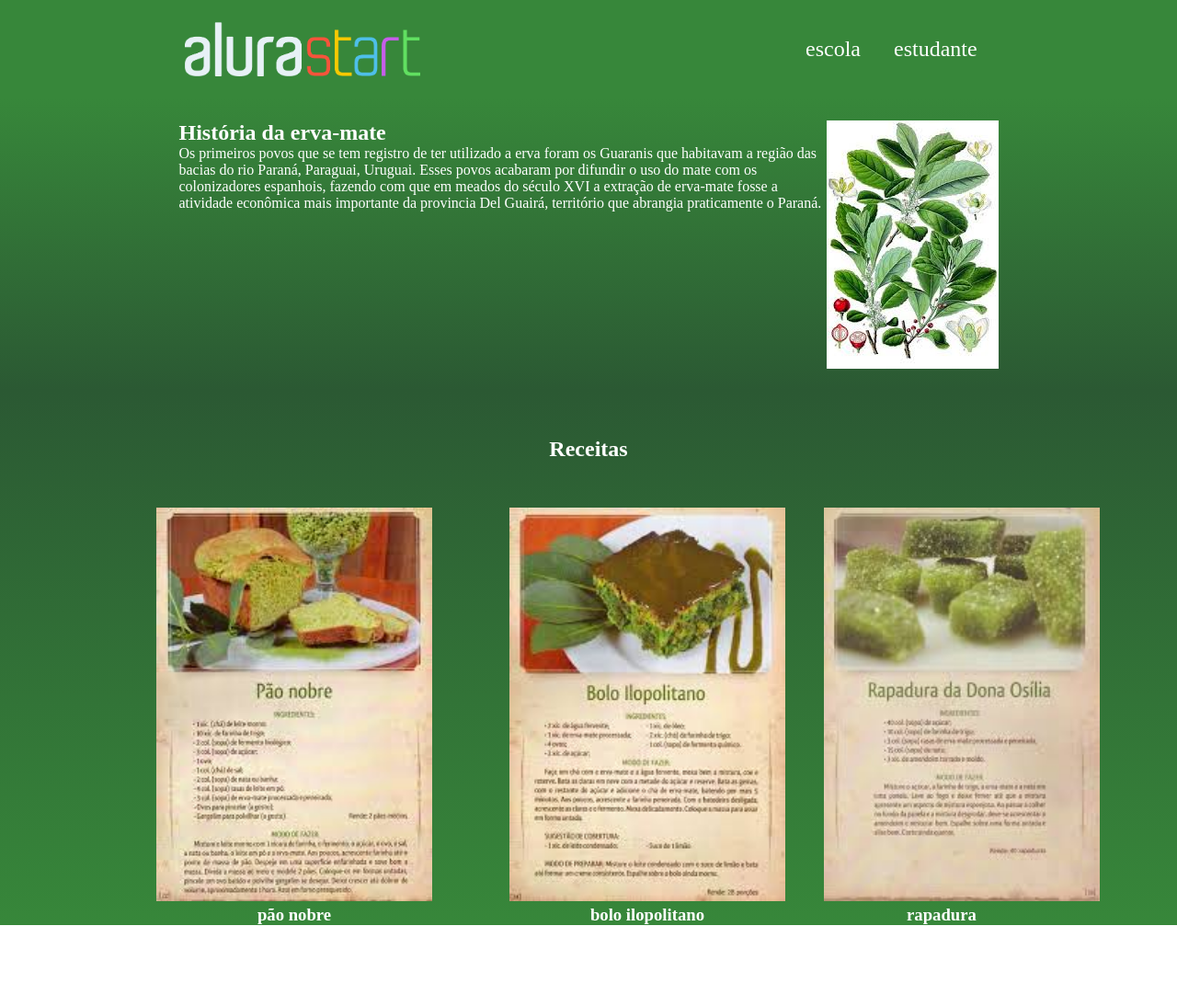
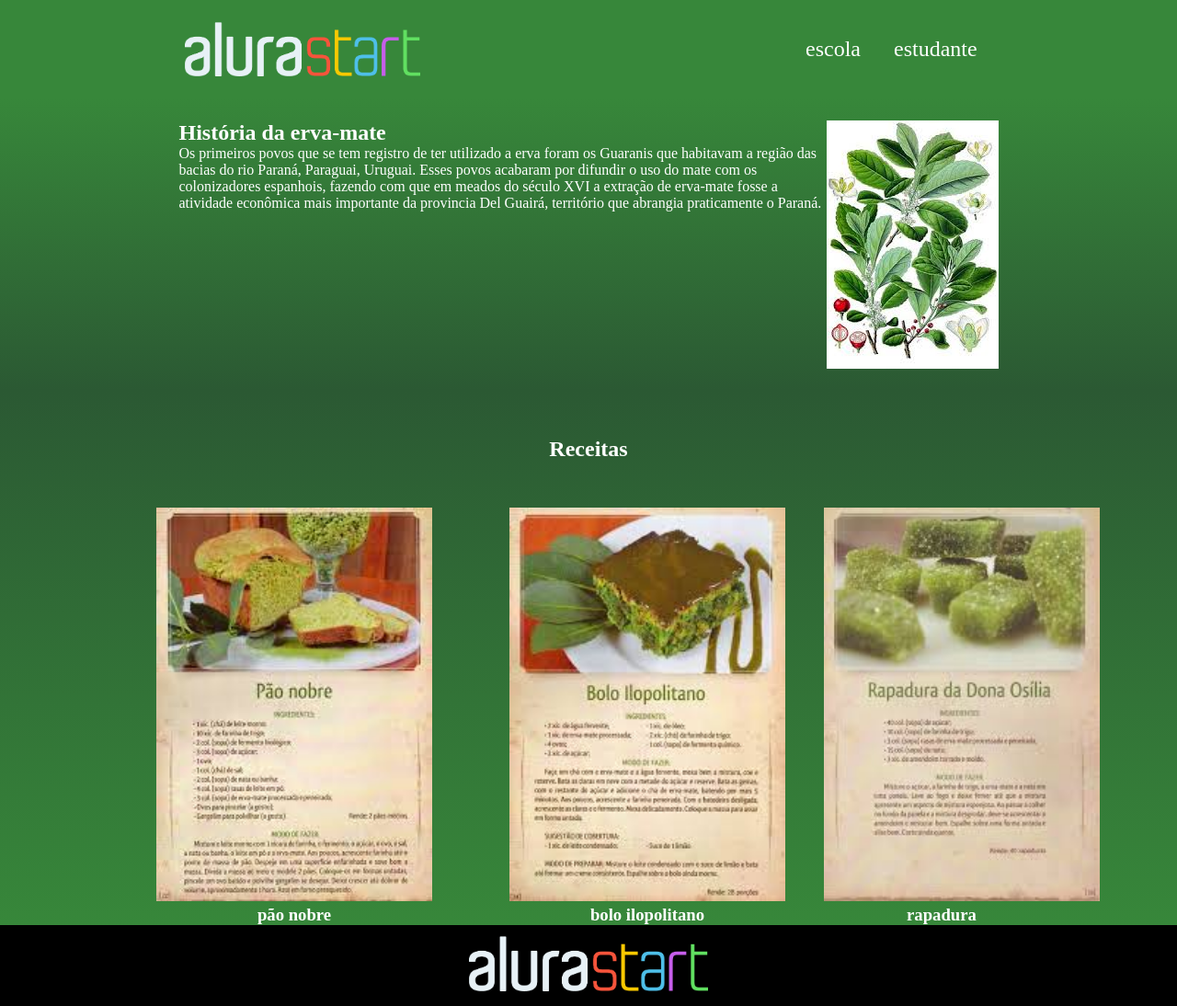
Before and after one commit to IngridMotta/siteescola, a plain HTML site: page index (1).html in a window 1280 px wide. Shown: the whole page at 92% size. Before the commit the page ends 1006 px from the top, so only its background shows below. Drawn offline with Linux system fonts and the light colour scheme.

Commit message:
Add files via upload
finalizado

```diff
--- a/index (1).html
+++ b/index (1).html
@@ -40,7 +40,9 @@
             <h3 class="esduante-nome">rapadura</h3>
         </div>
     </div>
-
     </section>
+    <footer class="rodape">
+  <img class="rodape-imagem" src="alurastart logo.png" alt="logo alura">
+    </footer>
 </body>
 </html>
--- a/style (1).css
+++ b/style (1).css
@@ -66,3 +66,13 @@ color: white;
     display: grid;
     grid-template-columns: 10% 30% 30% 20% 20%;
 }
+.rodape{
+    background-color: black;
+    text-align: center;
+}
+
+.rodape-imagem{
+    height: 60px;
+    padding: 12px 0;
+
+}
```
